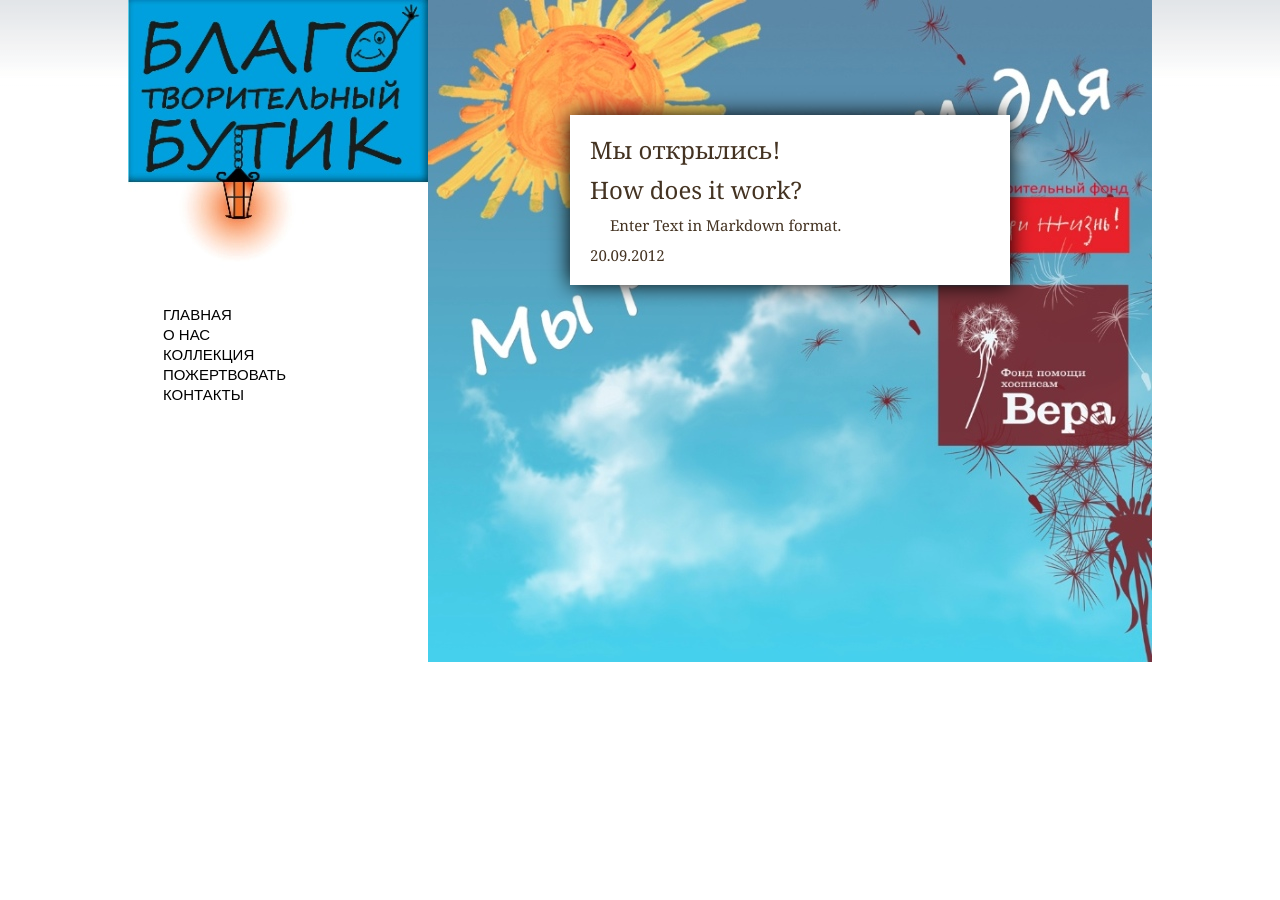
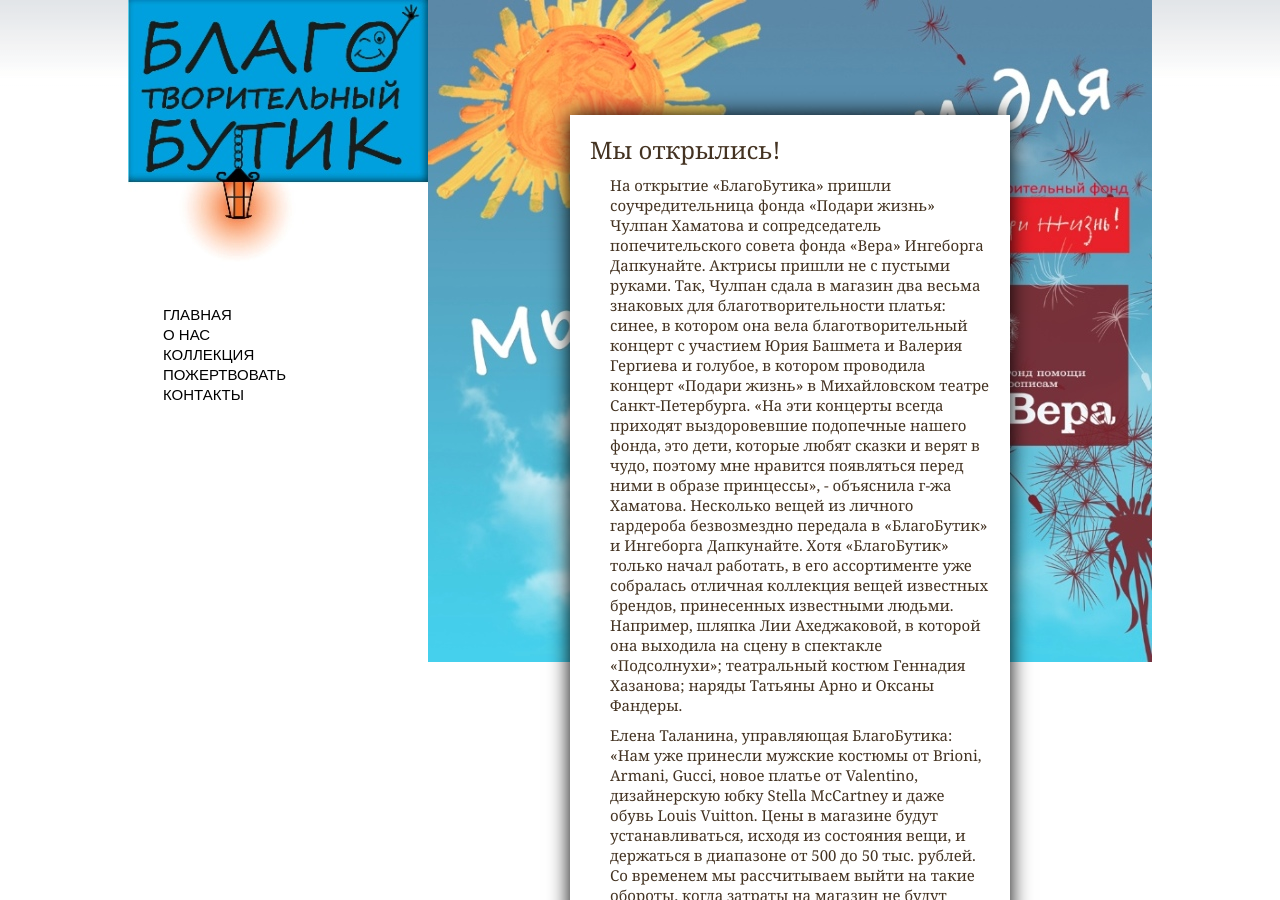
Before and after one commit to Integral/blagobutik, a Jekyll site: the page built from index.html, in a window 1280 px wide. Built offline with Jekyll 4.4.1, drawn with Linux system fonts in a browser that asks for light colours; some of the changed text lies outside the part shown.

Commit message:
Updated _posts/news/2012-09-20-your-filename.md

```diff
--- a/_posts/news/2012-09-20-your-filename.md
+++ b/_posts/news/2012-09-20-your-filename.md
@@ -6,6 +6,8 @@
 published: true
 ---
 
-# How does it work?
+На открытие «БлагоБутика» пришли соучредительница фонда «Подари жизнь» Чулпан Хаматова и сопредседатель попечительского совета фонда «Вера» Ингеборга Дапкунайте. Актрисы пришли не с пустыми руками. Так, Чулпан сдала в магазин два весьма знаковых для благотворительности платья: синее, в котором она вела благотворительный концерт с участием Юрия Башмета и Валерия Гергиева и голубое, в котором проводила концерт «Подари жизнь» в Михайловском театре Санкт-Петербурга. «На эти концерты всегда приходят выздоровевшие подопечные нашего фонда, это дети, которые любят сказки и верят в чудо, поэтому мне нравится появляться перед ними в образе принцессы», - объяснила г-жа Хаматова.
+Несколько вещей из личного гардероба безвозмездно передала в «БлагоБутик» и Ингеборга Дапкунайте.
+Хотя «БлагоБутик» только начал работать, в его ассортименте уже собралась отличная коллекция вещей известных брендов, принесенных известными людьми. Например, шляпка Лии Ахеджаковой, в которой она выходила на сцену в спектакле «Подсолнухи»; театральный костюм Геннадия Хазанова; наряды Татьяны Арно и Оксаны Фандеры.
 
-Enter Text in Markdown format.
+Елена Таланина, управляющая БлагоБутика: «Нам уже принесли мужские костюмы от Brioni, Armani, Gucci, новое платье от Valentino, дизайнерскую юбку Stella McCartney и даже обувь Louis Vuitton. Цены в магазине будут устанавливаться, исходя из состояния вещи, и держаться в диапазоне от 500 до 50 тыс. рублей. Со временем мы рассчитываем выйти на такие обороты, когда затраты на магазин не будут превышать 10-20% с продаж, но уже на начальном этапе становления и развития бутика не менее 50% поступит в виде пожертвования в фонды, даже если это будет в убыток магазину».
```
